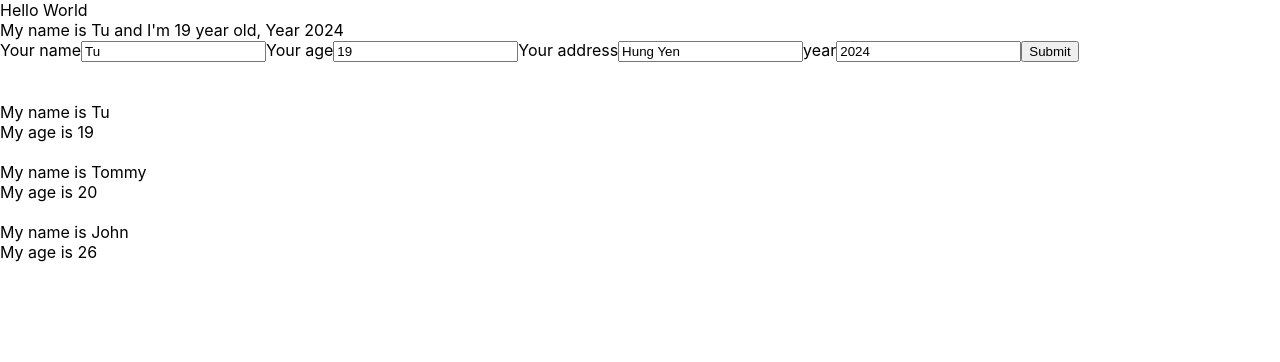
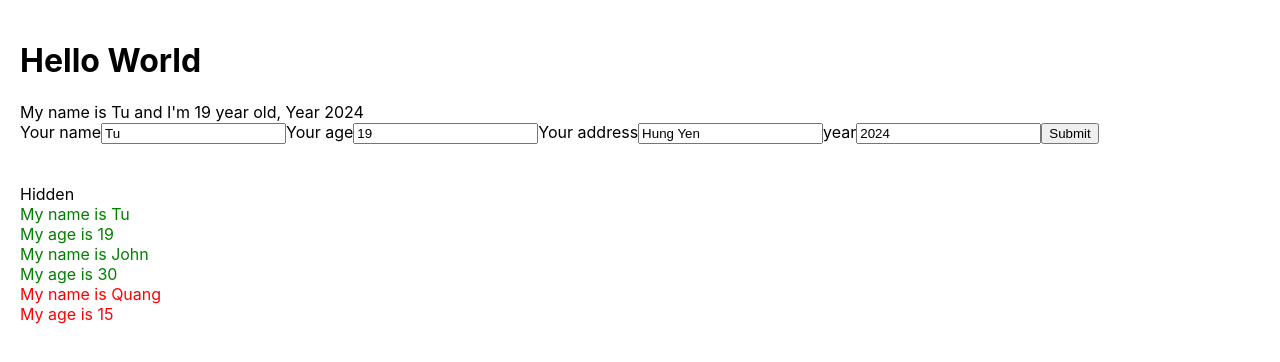
Before and after one commit to Tu-ptiter/react-app, a React (Create React App) app: page / in a window 1280 px wide. Shown: the top 362 px of the page. Built offline with nearby package versions, Linux system fonts and the light colour scheme.

Commit message:
show hide

```diff
--- a/src/App.css
+++ b/src/App.css
@@ -1,3 +1,17 @@
+body{
+  padding: 20px;
+}
+
+.red{
+  color:red;
+}
+
+.green{
+  color:green;
+}
+
+
+
 .App {
   text-align: center;
 }
--- a/src/App.js
+++ b/src/App.js
@@ -3,13 +3,14 @@ import './App.css';
 import MyComponent from './components/MyComponent';
 import React from 'react';
 
+
 class App extends React.Component {
-  render() {
+  render(){
     return(
-    <div>
-      Hello World
-      <MyComponent></MyComponent>
-    </div>
+      <div>
+        <h1>Hello World</h1>
+        <MyComponent></MyComponent>
+      </div>
     )
   }
 }
--- a/src/components/DisplayInfo.js
+++ b/src/components/DisplayInfo.js
@@ -2,32 +2,40 @@ import React from "react";
 
 
 class DisplayInfo extends React.Component{
+    state = {
+        isShowListUser: true
+    }
+
+    handleShowHiden =()=>{
+        this.setState({
+            isShowListUser: !this.state.isShowListUser
+        })
+    }
     render(){
-        //props --> properties
-        const {listUser } = this.props;
-        return (
+        const {listUser} = this.props;
+        return(
             <div>
-                {listUser.map((user,index)=>{
-                    console.log(user)
-                    return(
-                        <div>
-                            <div>My name is {user.name}</div>
-                            <div>My age is {user.age}</div>
-                            <br></br>
-                        </div>
-                    )
-                })}
-                {/* <div>My name is {name}</div>
-                <div>My age is {age}</div>
+                <div>
+                    <span onClick={()=>{this.handleShowHiden()}}>
+                    {this.state.isShowListUser === true ? "Hidden": "Show"}
+                    </span>
+                </div>
 
-                <div>My name is {name}</div>
-                <div>My age is {age}</div>
-
-                <div>My name is {name}</div>
-                <div>My age is {age}</div> */}
-            </div>
+                {this.state.isShowListUser &&
+                    <div>
+                        {listUser.map((user,index)=>{
+                            return(
+                                    <div className={+user.age > 18 ? "green": "red"}>
+                                        <div>My name is {user.name}</div>
+                                        <div>My age is {user.age}</div>
+                                    </div>
+                                )
 
 
+                        })}
+                    </div>
+    }
+            </div>
         )
     }
 
--- a/src/components/MyComponent.js
+++ b/src/components/MyComponent.js
@@ -8,11 +8,10 @@ import DisplayInfo from "./DisplayInfo";
 class MyComponent extends React.Component {
 
     state = {
-        listUser:[
-            {id: 1,name: "Tu",age: 19   },
-            {id: 2,name: "Tommy",age: 20   },
-            {id: 3,name: "John",age: 26   },
-
+        listUser: [
+            {name: "Tu", age: "19"},
+            {name : "John", age: "30"},
+            {name: "Quang", age: "15"}
         ]
     }
     //
@@ -23,7 +22,7 @@ class MyComponent extends React.Component {
             <div >
                 <UserInfor></UserInfor>
                 <br/><br/>
-                <DisplayInfo listUser={this.state.listUser}></DisplayInfo>
+                <DisplayInfo listUser = {this.state.listUser}></DisplayInfo>
             </div>
         )
 
--- a/src/components/UserInfor.js
+++ b/src/components/UserInfor.js
@@ -24,7 +24,6 @@ class UserInfor extends React.Component{
         this.setState({
             age: event.target.value,
         })
-        console.log(event.target.value);
     }
 
     handleOnChangeYear = (event) =>{
@@ -48,8 +47,10 @@ class UserInfor extends React.Component{
 
                     <label>Your address</label>
                     <input type="text" value={this.state.address} onChange={(event)=>{this.handleOnChange(event)}}></input>
+
                     <label>year</label>
                     <input type="text" value={this.state.year} onChange={(event) =>{this.handleOnChangeYear(event)}}></input>
+
                     <button>Submit</button>
                 </form>
             </div>
```
